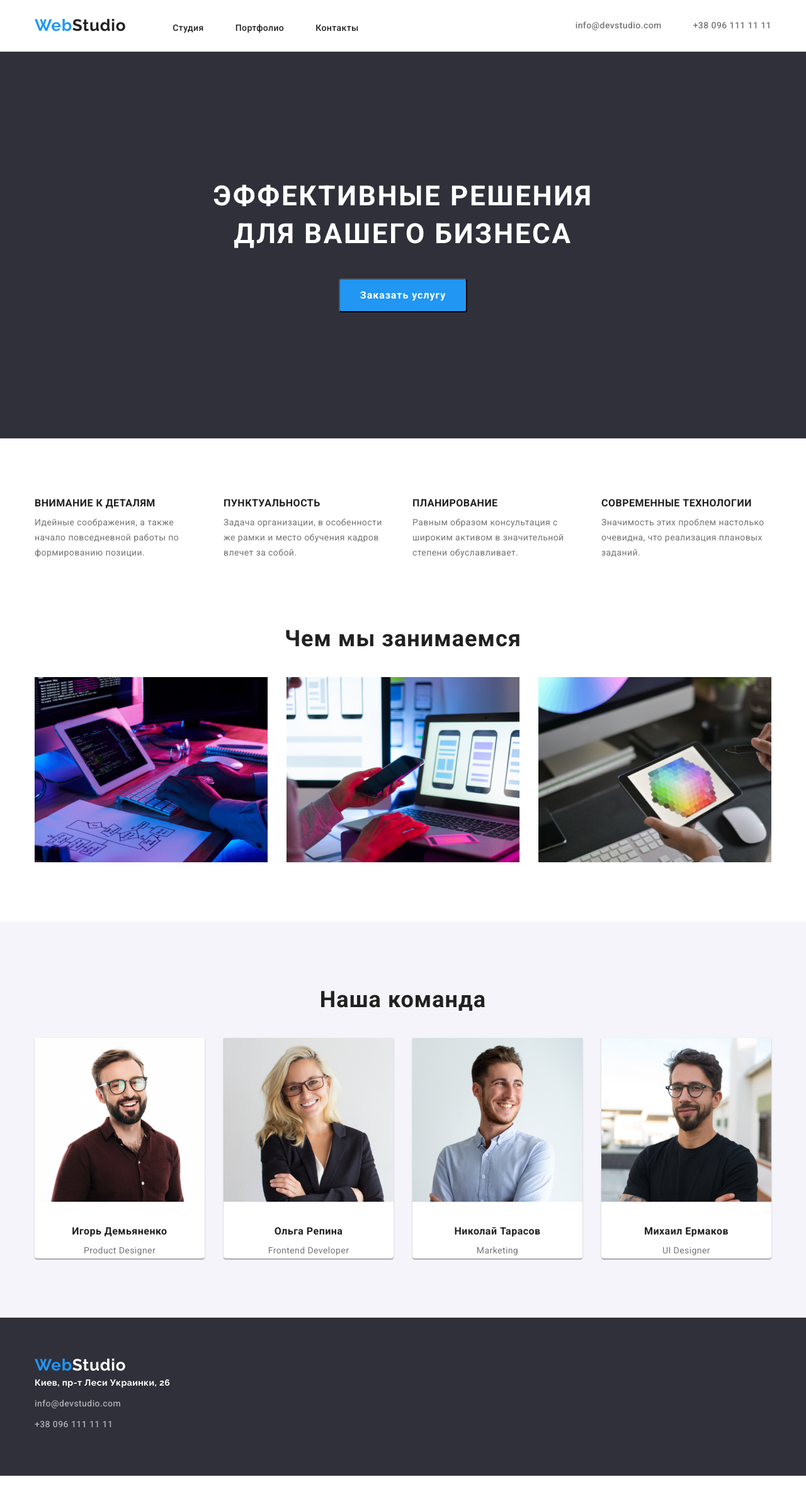
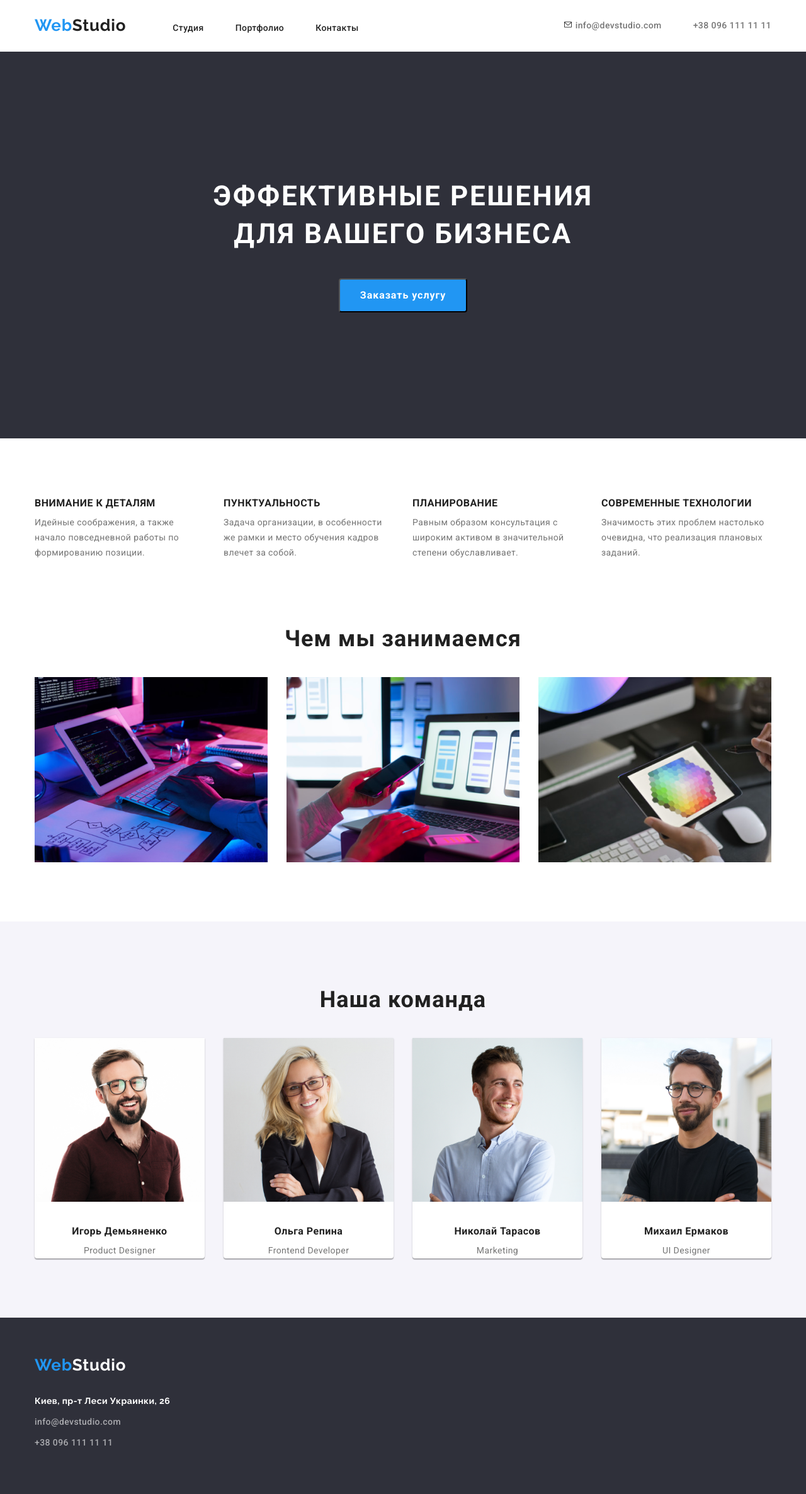
Before and after one commit to Abazhey/goit-markup-hw-04, a plain HTML site: page index.html in a window 1280 px wide. Shown: the whole page at 63% size. Before the commit the page ends 2343 px from the top, so only its background shows below. Drawn offline with nearby package versions, Linux system fonts and the light colour scheme; a web font is replaced by a local one.

Commit message:
ментор

```diff
--- a/index.html
+++ b/index.html
@@ -39,8 +39,12 @@
         <a class="link" href=""></a>
         <ul class="list menu turok">
           <li class="menu-item">
-            <a class="link lilink" href="mailto:info@devstudio.com"
-              >info@devstudio.com</a
+            <a class="link lilink " href="mailto:info@devstudio.com"
+              >
+              <svg width="16" height="12">
+                <use href="./knopki/icons.svg#icon-envelope"></use>
+              </svg>
+              info@devstudio.com</a
             >
           </li>
           <li class="menu-item">
@@ -184,7 +188,7 @@
     <footer class="dark-footer">
       <div class="conteiner">
         <!-- Адрес и контакты в футере -->
-        <a class="logo "
+        <a class="logo logo-footer"
           ><span class="logo-half ">Web</span><span class="logofu">Studio</span>
         </a>
         <address class="address">
--- a/сss/style.css
+++ b/сss/style.css
@@ -111,9 +111,16 @@ body {
   font-size: 14px;
   line-height: 1.14;
   color: var(--title-text-color);
+  border-radius: 3px;
+}
+.link > .icon{
+  width: 20px;
+  height: 20px;
+  background-color: ;
 }
 .lilink {
   color: var(--mail-text-color);
+
 }
 .link:hover,
 .link:focus {
@@ -360,7 +367,7 @@ body {
   height: 117px;
   margin-left: auto;
   margin-right: auto;
-  background-image:url(../logo.img/);
+  background-image:url();
   background-size: cover;
   /* background-position:center; */
 
@@ -375,3 +382,7 @@ body {
   margin-right: auto;
   background-image:url(../logo.img/kkk.jpg);
 }
+.logo-footer{
+  display: block;
+  margin-bottom: 30px;
+}
```
Also changed, not shown: knopki/icons.svg (added), knopki/sprite.svg (added).
